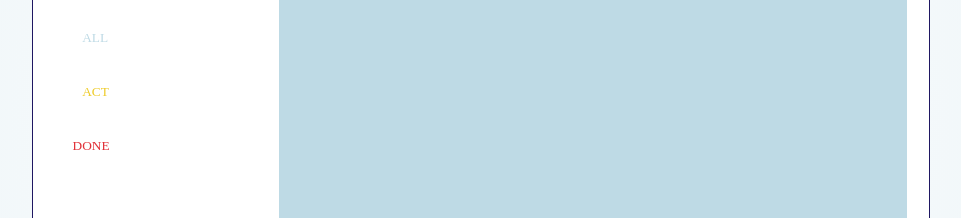
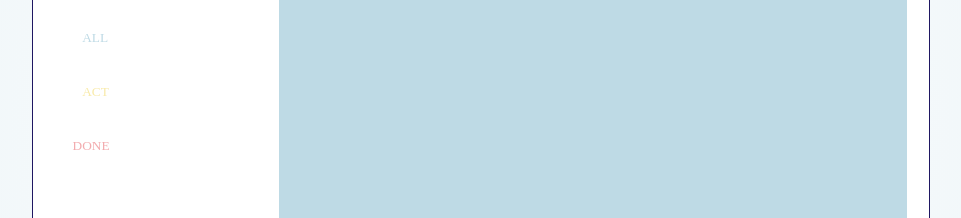
Before and after one commit to jelly12paw/To-Do-List, a React (Create React App) app in the folder todos/: page / in a window 1280 px wide. Shown: the part 285-503 px from the top of the page, without its empty margins (159-1120 px from the left). Built offline with nearby package versions, Linux system fonts and the light colour scheme; a web font is replaced by a local one.

Commit message:
style: Status 버튼 선택 시 투명도 효과 추가

```diff
--- a/todos/src/App.css
+++ b/todos/src/App.css
@@ -5,6 +5,10 @@
 .all .Status_show__GKQZH {
     color: var(--todo-bg);
     background-color: var(--bg);
+}
+
+.all .Status_selected__pkxUh {
+    opacity: 1;
 }
 
 .act {
--- a/todos/src/components/Status/Status.jsx
+++ b/todos/src/components/Status/Status.jsx
@@ -31,8 +31,8 @@ export default function Status({ filters, filter, onFilterChange }) {
                 </div>
                 <ul className={styles.filters}>
                     {filters.map((value, index) =>
-                    <li className={styles.filter} key={index}>
-                        <button className={value} onClick={() => onFilterChange(value)}>
+                    <li key={index}>
+                        <button className={`${value} ${filter === value && styles.selected}`} onClick={() => onFilterChange(value)}>
                             <div className={value === 'all' ? styles.show : styles.disappear}><BsListTask /></div>
                             <div className={value === 'act' ? styles.show : styles.disappear}><BiLoaderAlt /></div>
                             <div className={value === 'done' ? styles.show : styles.disappear}><BsCheck2All /></div>
--- a/todos/src/components/Status/Status.module.css
+++ b/todos/src/components/Status/Status.module.css
@@ -33,10 +33,11 @@
     flex-direction: row-reverse;
     cursor: pointer;
     margin: 0.6rem 0 0.6rem 1.3rem;
+    opacity: 0.4;
 }
 
 .filters button:hover {
-    opacity: 0.6;
+    opacity: 1;
 }
 
 .filters li:nth-child(3) button {
@@ -65,3 +66,7 @@
 .disappear {
     display: none;
 }
+
+.filters .selected {
+    opacity: 1;
+}
```
